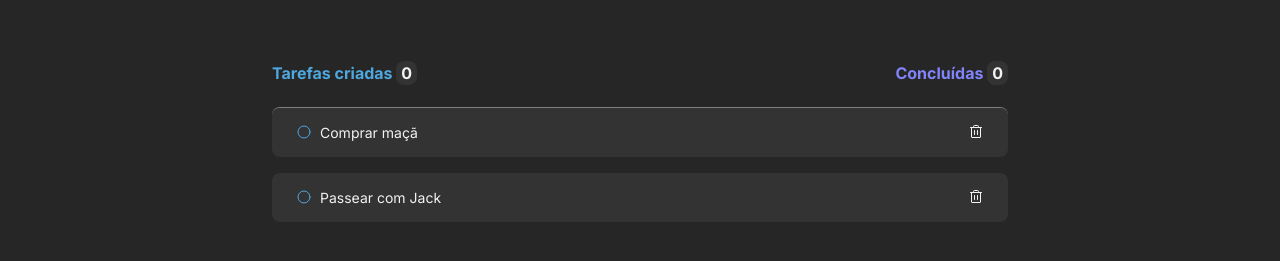
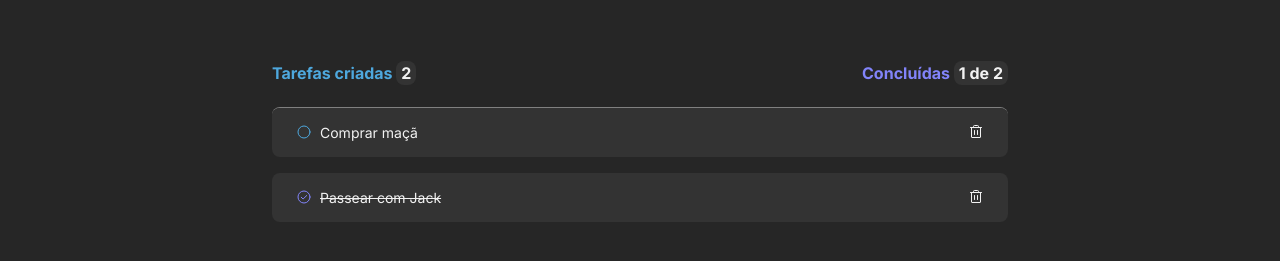
Before and after one commit to Adenilson-Oliveira/to-do-list, a React (Vite) app: page / in a window 1280 px wide. Shown: the part 179-440 px from the top of the page. Built offline with nearby package versions, Linux system fonts and the light colour scheme.

Commit message:
Requisitos do desafio concluído

```diff
--- a/index.html
+++ b/index.html
@@ -1,5 +1,5 @@
 <!DOCTYPE html>
-<html lang="en">
+<html lang="pt-BR">
   <head>
     <meta charset="UTF-8" />
 
@@ -11,7 +11,9 @@
 
     <link href="https://fonts.googleapis.com/css2?family=Inter:wght@400;700&display=swap" rel="stylesheet">
 
-    <title>Vite + React + TS</title>
+    <link rel="shortcut icon" href="src/assets/LogoRocket.svg" type="image/x-icon">
+
+    <title>To Do List</title>
   </head>
   <body>
     <div id="root"></div>
--- a/src/App.tsx
+++ b/src/App.tsx
@@ -3,38 +3,82 @@ import Logo from './assets/LogoRocket.svg'
 import styles from './App.module.css'
 import { ListChecks, PlusCircle} from 'phosphor-react'
 import { Task } from './components/Task'
-import { ChangeEvent, FormEvent, useState } from 'react'
+import { ChangeEvent, FormEvent, useEffect, useState } from 'react'
 
 
 
 function App() {
 
   const [tasks, setTasks] = useState([
-    {content: 'Comprar maçã'},
-    {content: 'Passear com Jack'},
+    {done: false, content: 'Comprar maçã'},
+    {done: true, content: 'Passear com Jack'},
   ])
 
   const [task, setTask] = useState('')
 
+  const [tasksDone, setTasksDone] = useState(0)
+
+  useEffect(() => {
+    let countTasksDone = 0
+    tasks.forEach((el) => {
+      if(el.done) {
+        countTasksDone += 1
+      }
+    })
+    console.log(countTasksDone)
+    setTasksDone(countTasksDone)
+  }, [tasks])
+
+  // useEffect(() => {
+  //   setTasks()
+  // }, [tasks])
+
   function onDeleteTask(taskToDelete: string):void {
-    console.log(taskToDelete)
+    // console.log(taskToDelete)
     setTasks(tasks.filter(task => task.content !== taskToDelete))
   }
 
   function handleAddTask(event: FormEvent) {
     event.preventDefault()
-    setTasks([...tasks, {content: task}])
+    const newTask = {done: false, content: task}
+
+    // console.log(tasks.find(el => newTask.content === el.content))
+
+    if(tasks.some(el => newTask.content === el.content)) {
+      alert('Voçê já possui uma tarefa igual a essa para fazer!')
+      return
+    }
+
+    setTasks([...tasks, newTask])
     setTask('')
   }
 
   function handleCreateNewTask(event: ChangeEvent<HTMLInputElement>) {
     setTask(event.target.value)
-    console.log(task)
+    // console.log(task)
+  }
+
+  // event: ForwardRefExoticComponent<IconProps>
+  function handleChangeDone(content: string) {
+    const taskToChangeState = tasks.find(el => el.content === content)
+    // tasks.indexOf(taskToChangeState)
+
+    if(taskToChangeState) {
+      const indexOfTask = tasks.indexOf(taskToChangeState)
+      setTasks(tasks.map((task, i) => {
+        if(i === indexOfTask){
+          task.done = task.done ? false : true
+        }
+        return task
+      }) )
+    }
   }
 
   return (
     <div>
+
       <header className={styles.header}>
+
         <div className={styles.logo}>
           <img src={Logo} alt="LogoRocket"/>
           <h1>to<span>do</span></h1>
@@ -42,15 +86,17 @@ function App() {
       </header>
 
       <form className={styles.formToDo} onSubmit={handleAddTask}>
-        <input onChange={handleCreateNewTask} type="text" placeholder='Adicione uma nova'/>
+
+        <input value={task} onChange={handleCreateNewTask} type="text" placeholder='Adicione uma nova' required/>
         <button type='submit'><span>Criar</span> <PlusCircle className={styles.plusCircle} /></button>
       </form>
+
 
       <div className={styles.containerToDos}>
 
         <div className={styles.infoToDos}>
-          <p>Tarefas criadas <span>0</span></p>
-          <p>Concluídas <span>0</span></p>
+          <p>Tarefas criadas <span>{tasks.length}</span></p>
+          <p>Concluídas <span>{tasksDone} de {tasks.length}</span></p>
         </div>
 
         <main className={styles.toDos}>
@@ -58,7 +104,7 @@ function App() {
           <div className={styles.tasks}>
 
             {
-              tasks.length >= 1 ? tasks.map((task) => <Task key={task.content} deleteTask={onDeleteTask} content={task.content} />)
+              tasks.length >= 1 ? tasks.map((task) => <Task key={task.content} done={task.done} changeDone={handleChangeDone} deleteTask={onDeleteTask} content={task.content} />)
               :
               <div className={styles.empty}>
                 <ListChecks  size={60}/>
--- a/src/components/Task.tsx
+++ b/src/components/Task.tsx
@@ -3,18 +3,22 @@ import styles from './Task.module.css'
 import {useState } from 'react'
 
 type Delete = (content: string) => void
+type ChangeDone = (content: string) => void
+
 interface TaskProps {
+  done: boolean,
   content: string,
-  deleteTask: Delete
+  deleteTask: Delete;
+  changeDone: ChangeDone
 }
 
-export function Task({content, deleteTask}:TaskProps) {
+export function Task({done, content, deleteTask, changeDone}:TaskProps) {
 
-  const [check, setCheck] = useState(false)
+  // const [check, setCheck] = useState(done)
 
-  // event: MouseEventHandler<HTMLButtonElement>
-  function handleCheckTask() {
-    {check ? setCheck(false) : setCheck(true)}
+  //event: MouseEventHandler<HTMLButtonElement>
+  function handleChangeDone() {
+    changeDone(content)
   }
 
   function handleDelete() {
@@ -23,10 +27,10 @@ export function Task({content, deleteTask}:TaskProps) {
 
   return (
   <div className={styles.task}>
-    {check ?
+    {done ?
       <>
         <CheckCircle
-          onClick={handleCheckTask}
+          onClick={handleChangeDone}
           className={styles.checkCircle}
         />
         <p><s>{content}</s></p>
@@ -34,7 +38,7 @@ export function Task({content, deleteTask}:TaskProps) {
     :
       <>
         <Circle
-          onClick={handleCheckTask}
+          onClick={handleChangeDone}
           className={styles.circle}/>
         <p>{content}</p>
       </>
```
Also changed, not shown: 1 other file (tests, documents, lock files or other folders).
